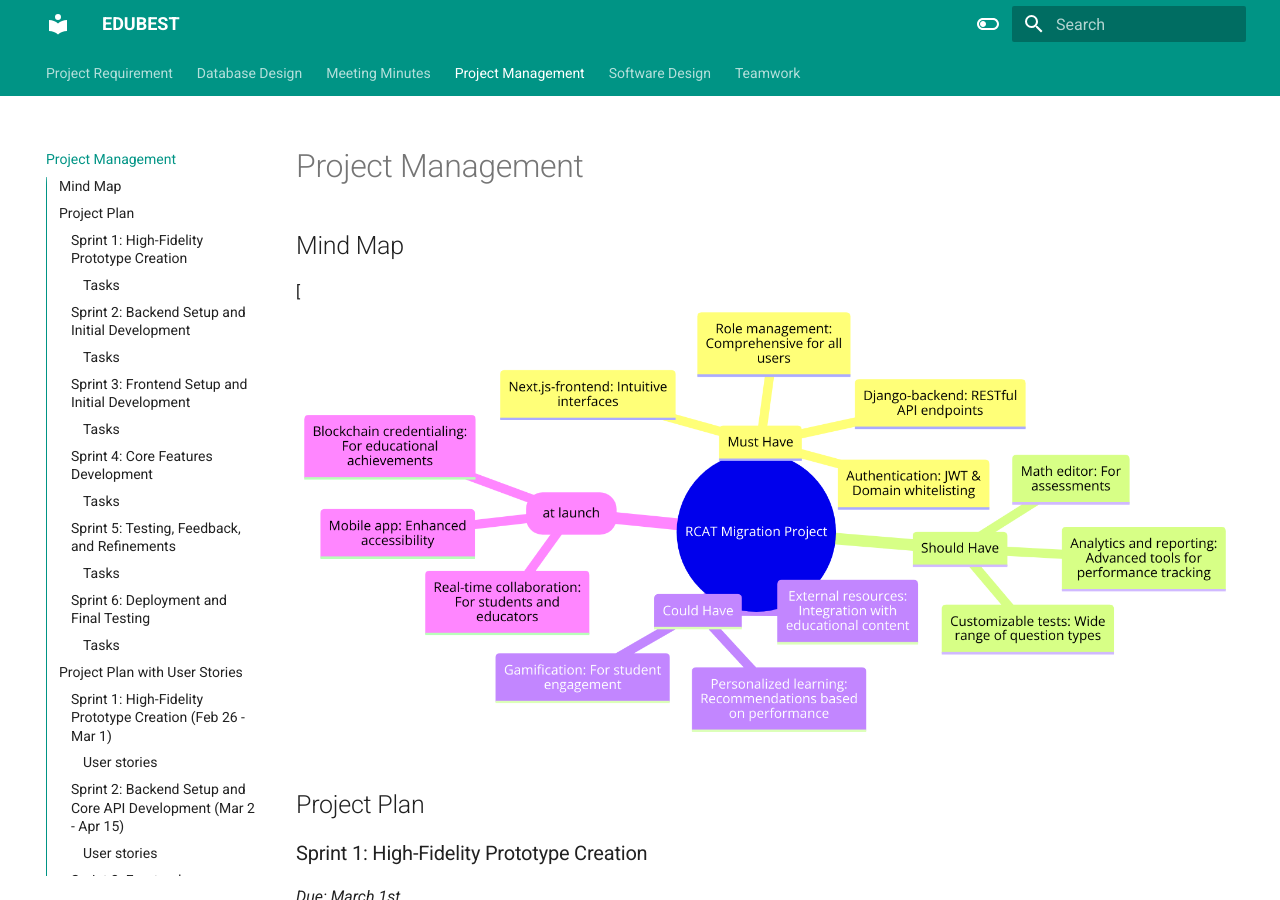
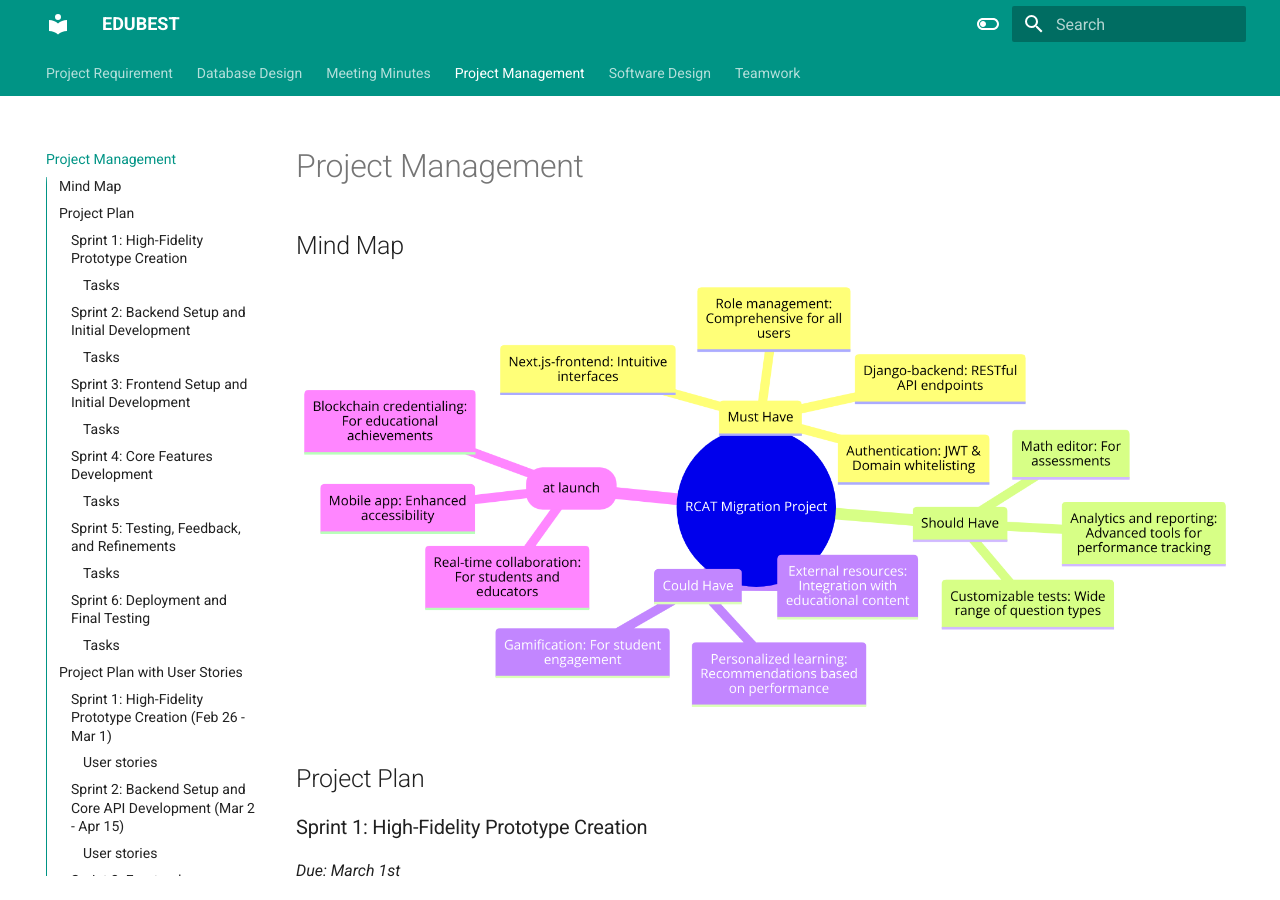
Before and after one commit to rahuluniv/EduBest, an MkDocs documentation site: the page built from docs/ProjectManagement.md, in a window 1280 px wide and 900 px high. Built offline with MkDocs 1.6.1 and Material for MkDocs 9.7.7, drawn with Linux system fonts in a browser that asks for light colours.

Commit message:
Update ProjectManagement.md

```diff
--- a/docs/ProjectManagement.md
+++ b/docs/ProjectManagement.md
@@ -1,6 +1,6 @@
 # Project Management
 ## Mind Map
-[![MindMap](https://github.com/rahuluniv/EduBest/blob/main/images/mindmap.png)
+![MindMap](https://github.com/rahuluniv/EduBest/blob/main/images/mindmap.png)
 ## Project Plan
 
 ### Sprint 1: High-Fidelity Prototype Creation
```
